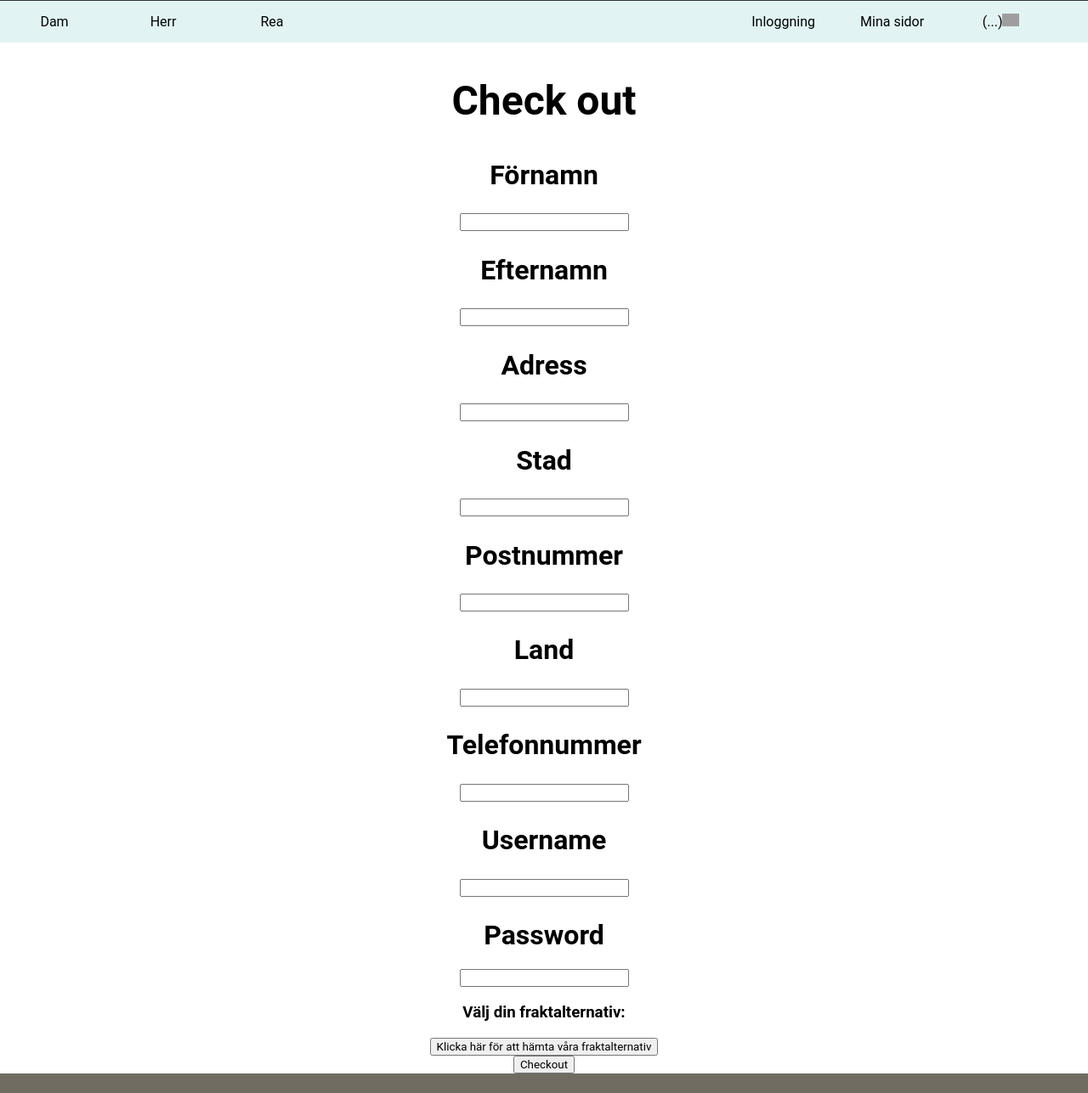
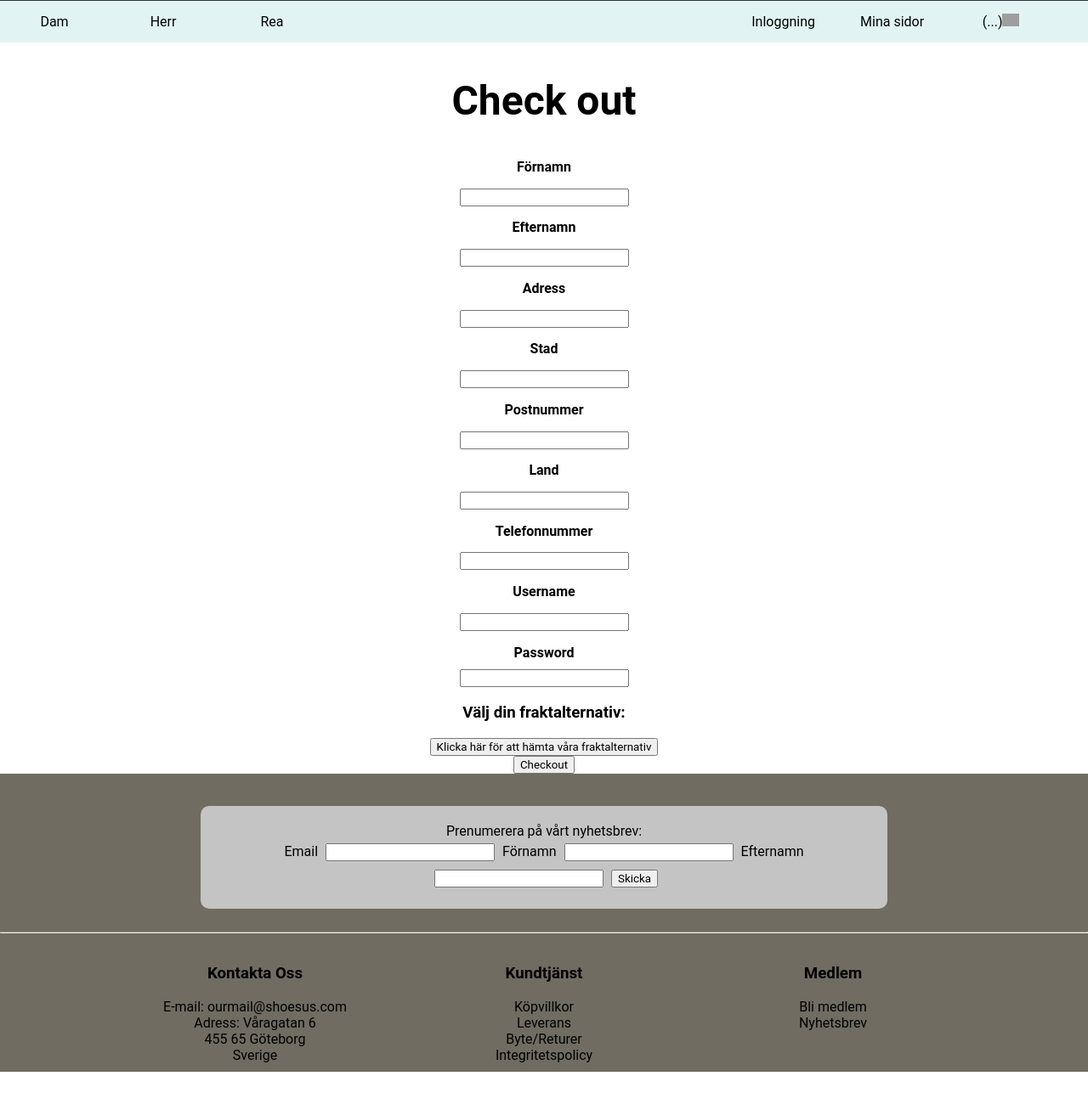
Before and after one commit to omerbasic/Shoes-Us, a PHP site: page /checkOut.php in a window 1280 px wide. Shown: the part 320-1607 px from the top of the page at 85% size. Run offline with PHP 8.4, Linux system fonts and the light colour scheme; grey boxes are pictures that could not be loaded.

Commit message:
kjhdfjhdf

```diff
--- a/Resources/userResource.js
+++ b/Resources/userResource.js
@@ -13,7 +13,7 @@ function makeRequest(url, method, FormData, callback) {
 
 export function getLogggedInUser(callback){
 
-    makeRequest('./../API/recievers/userReciever.php?endpoint=getLoggedInUser', 'GET', null, (result) => {
+    makeRequest('./../API/recievers/userReciever.php?endpoint=getLoggedinUser', 'GET', null, (result) => {
         if (result == false){
             console.log("not logged in")
 
--- a/style/checkOutStyle.css
+++ b/style/checkOutStyle.css
@@ -1,12 +1,10 @@
 .checkOutForm {
     margin: 0 auto;
-}
-
-.checkOutForm {
     text-align: center;
 }
 
-.checkoutField > h1 {
+
+#checkoutField > h1 {
     font-size: 1em;
 }
 
```
